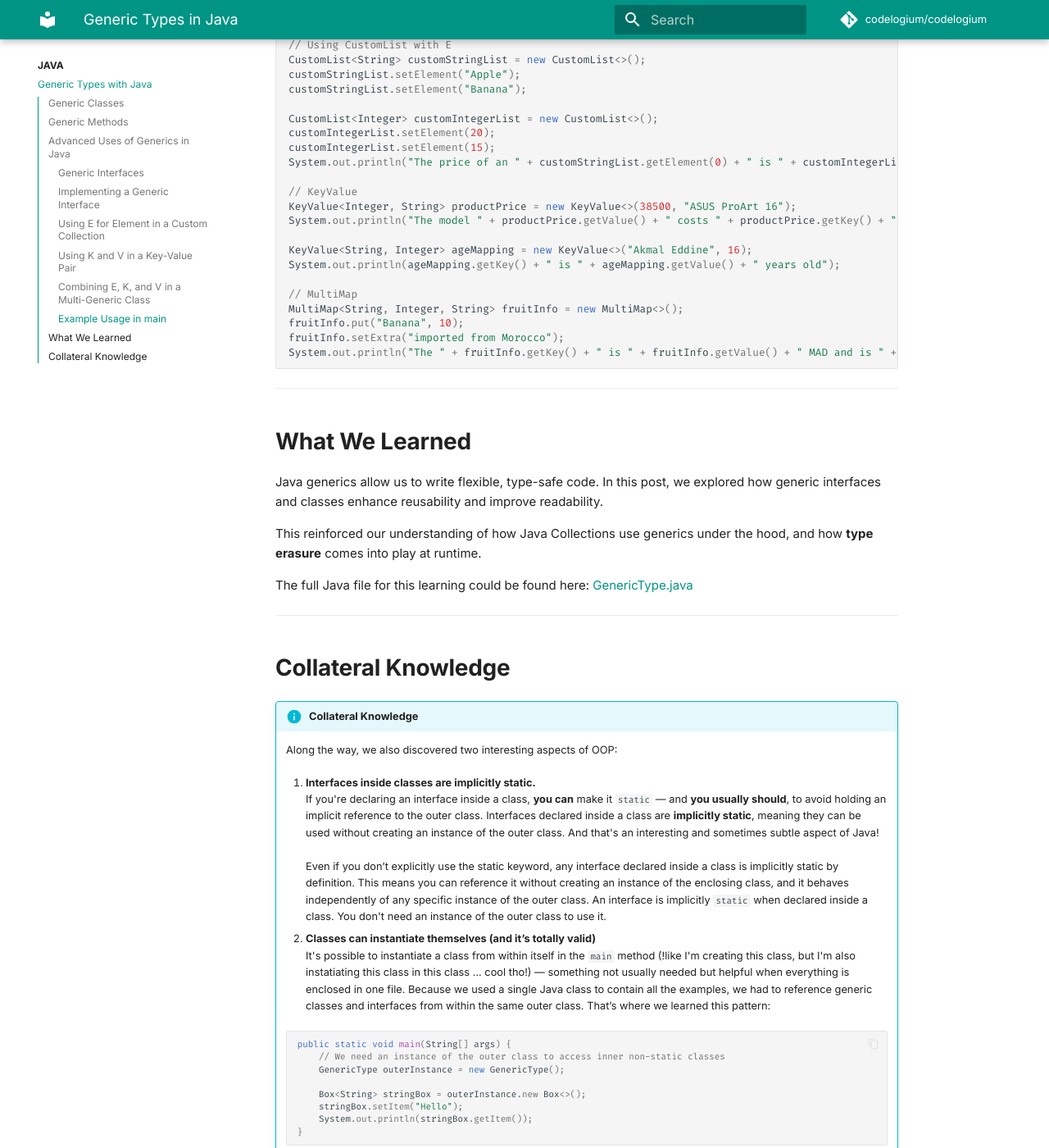
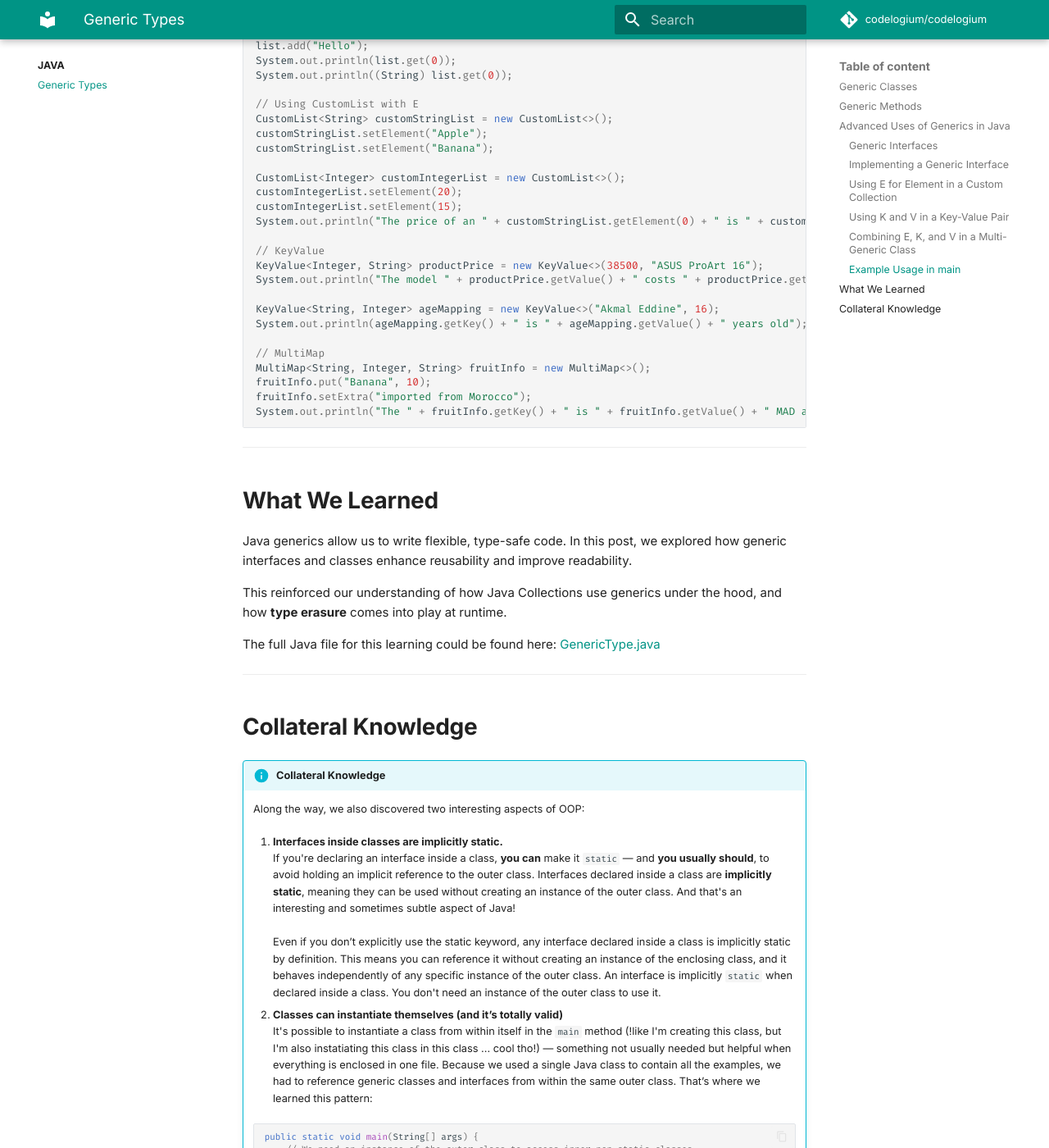
Before and after one commit to codelogium/codelogium.github.io, an MkDocs documentation site: the page built from docs/blog/post/java/generic-types.md, in a window 1280 px wide and 1400 px high, scrolled down 4908 px. Shown: the whole window at 82% size. Built offline with MkDocs 1.6.1 and Material for MkDocs 9.7.7, drawn with Linux system fonts in a browser that asks for light colours; comment, search, counter and statistics services are not loaded.

Commit message:
feat: display toc on right

```diff
--- a/docs/blog/post/java/generic-types.md
+++ b/docs/blog/post/java/generic-types.md
@@ -1,5 +1,5 @@
 ---
-title: "Generic Types in Java"
+title: "Generic Types"
 description: "Explore how Java generics work across interfaces, classes, and multi-type scenarios with real examples."
 date: 2025-05-07
 tags:
--- a/docs/stylesheets/extra.css
+++ b/docs/stylesheets/extra.css
@@ -24,23 +24,7 @@
 }
 
 .md-nav__link, .md-nav--secondary a {
-  font-size: 0.6rem;  /* Standardize font size for TOC links */
-}
-
-/* Main Content Layout */
-.md-content {
-  max-width: 800px;
-  margin: 0 auto;
-}
-
-@media screen and (min-width: 1220px) {
-  .md-main__inner {
-    justify-content: center;
-  }
-
-  .md-content {
-    margin-left: 2rem; /* Allow space for TOC */
-  }
+  font-size: 0.62rem;  /* Standardize font size for TOC links */
 }
 
 /* Blockquotes */
@@ -159,8 +143,3 @@ pre code {
   background-color: #e6fffa;
   border-left: 5px solid #2dd4bf;
 }
-
-/* Sidebar Navigation Styling */
-.md-header-nav .md-nav__link a {
-  font-weight: bold !important;
-}
--- a/mkdocs.yml
+++ b/mkdocs.yml
@@ -36,16 +36,17 @@ theme:
     - content.code.copy
     # - header.autohide
     - search.suggest
-    - toc.integrate
+    # - toc.integrate
     - content.code.annotate
     - search.highlight
 
 markdown_extensions:
   - toc:
-      title: "On this page"
+      title: "Table of content"
       permalink: "¶"  # Use the pilcrow sign
       # Or use other symbols like "§", "#", "↩", "🔗", etc.
       permalink_title: Permalink
+      toc_depth: "1-6"
   - admonition
   - pymdownx.superfences
   - pymdownx.highlight
@@ -62,8 +63,8 @@ nav:
       - Postgres vs H2: blog/post/database/postgres-vs-h2.md
       - Hibernate Tips: blog/post/database/hibernate-tips.md
   - JAVA:
-      - Overview: java/index.md
-      - Generic Types with Java: blog/post/java/generic-types.md
+      - java/index.md
+      - blog/post/java/generic-types.md
   - SPRING:
       - Overview: spring/index.md
       - JWT Auth: spring/jwt-auth.md
```
